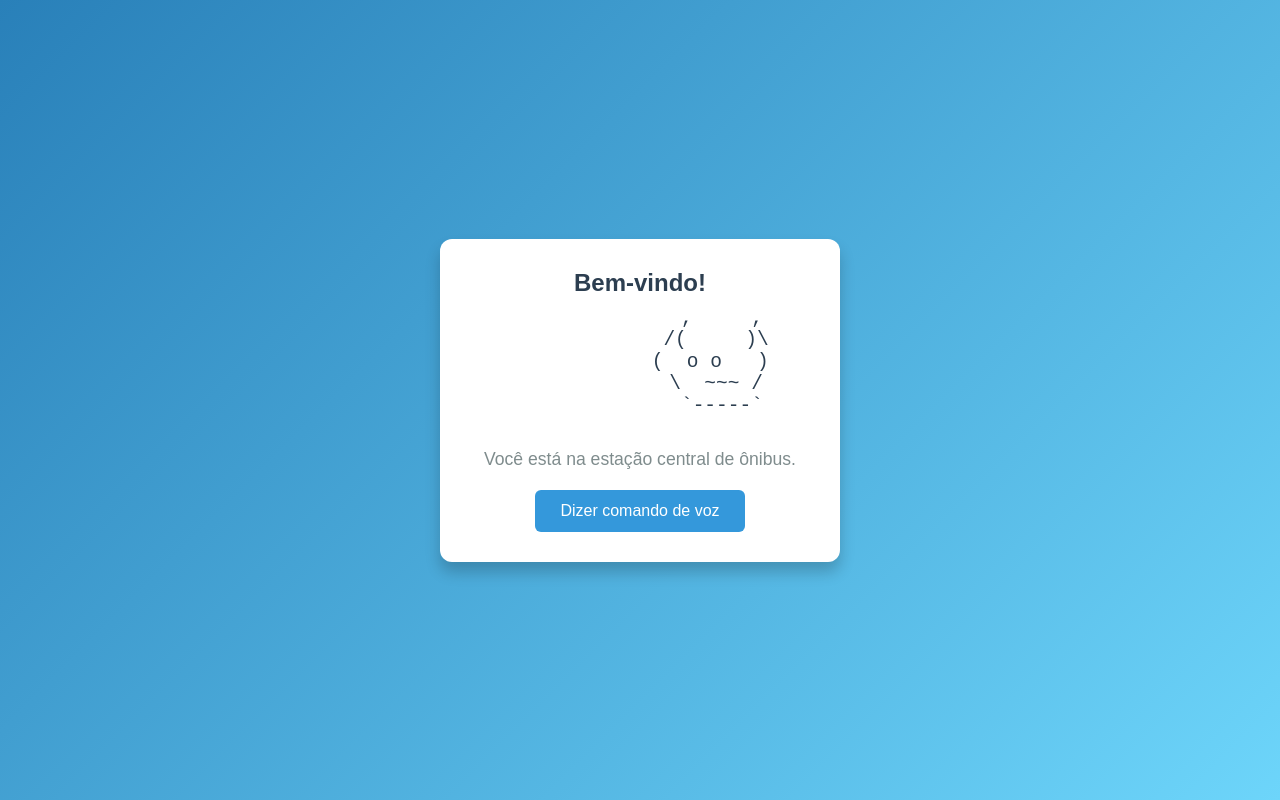
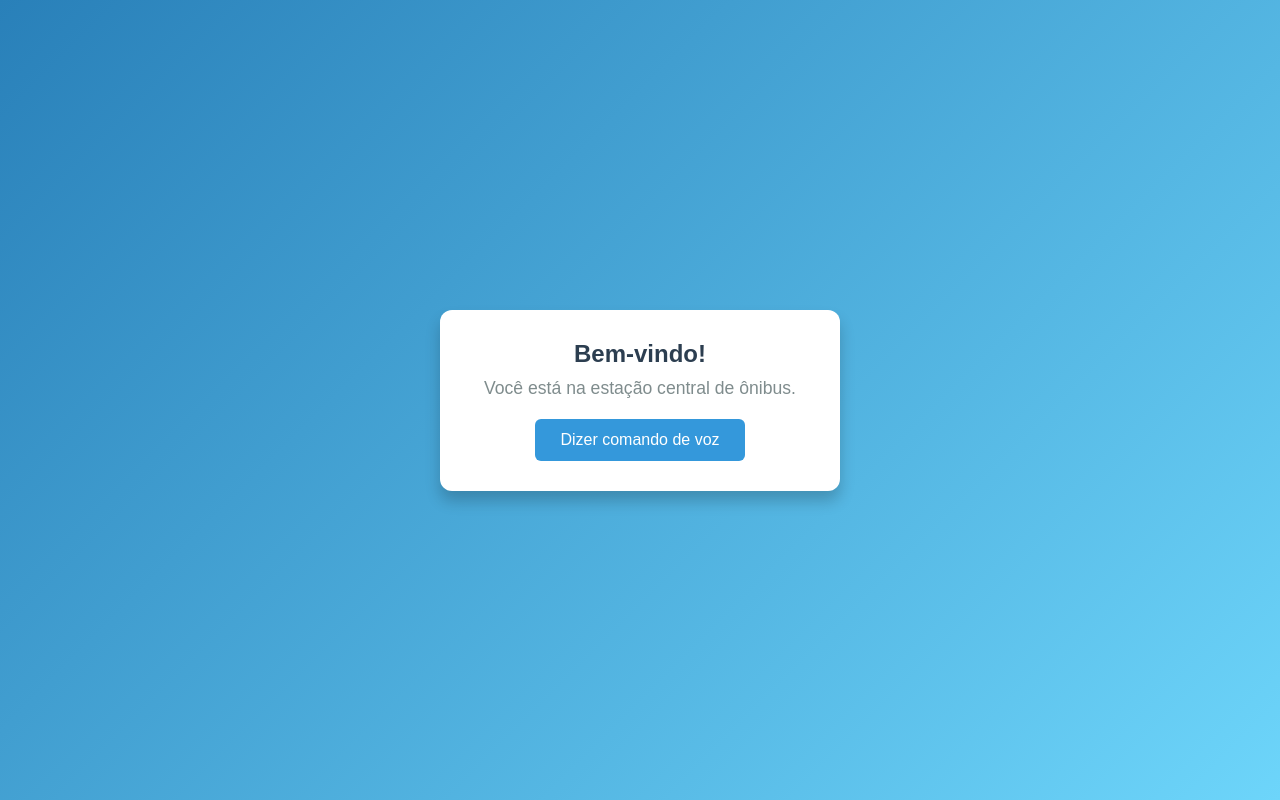
Before and after one commit to TomazAlexandre/July, a website: page public/index.html in a window 1280 px wide. Drawn offline with Linux system fonts and the light colour scheme.

Commit message:
Update index.html

```diff
--- a/public/index.html
+++ b/public/index.html
@@ -11,16 +11,6 @@
         <!-- Tela de Boas-vindas -->
         <div id="welcomeScreen" class="screen active">
             <h1>Bem-vindo!</h1>
-
-            <!-- Arte ASCII da mulher robotizada -->
-            <pre class="ascii-art">
-              ,     ,
-             /(     )\
-            (  o o   )
-             \  ~~~ /
-              `-----`
-            </pre>
-
             <p>Você está na estação central de ônibus.</p>
             <button onclick="goToInfo()">Dizer comando de voz</button>
         </div>
```
